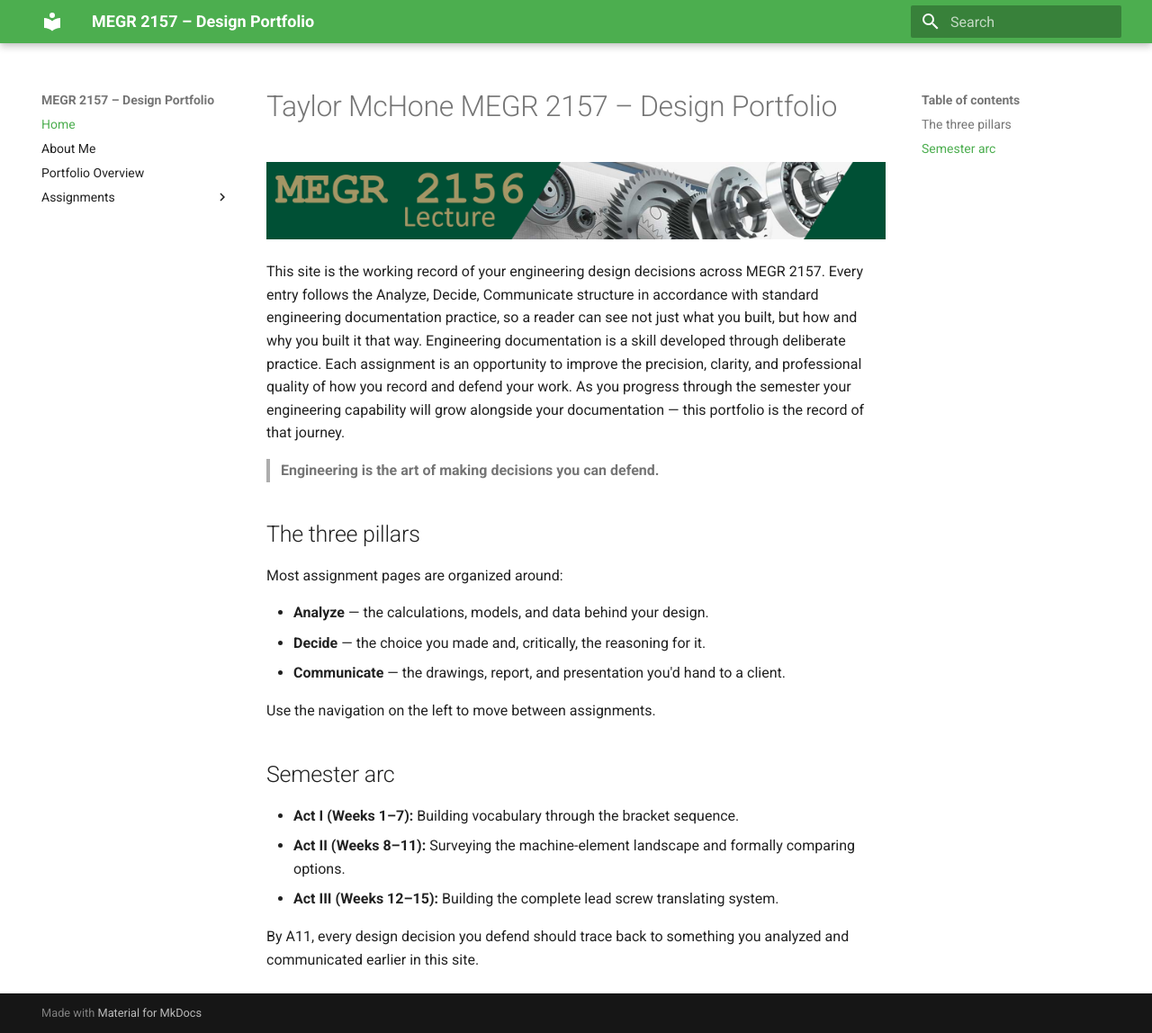
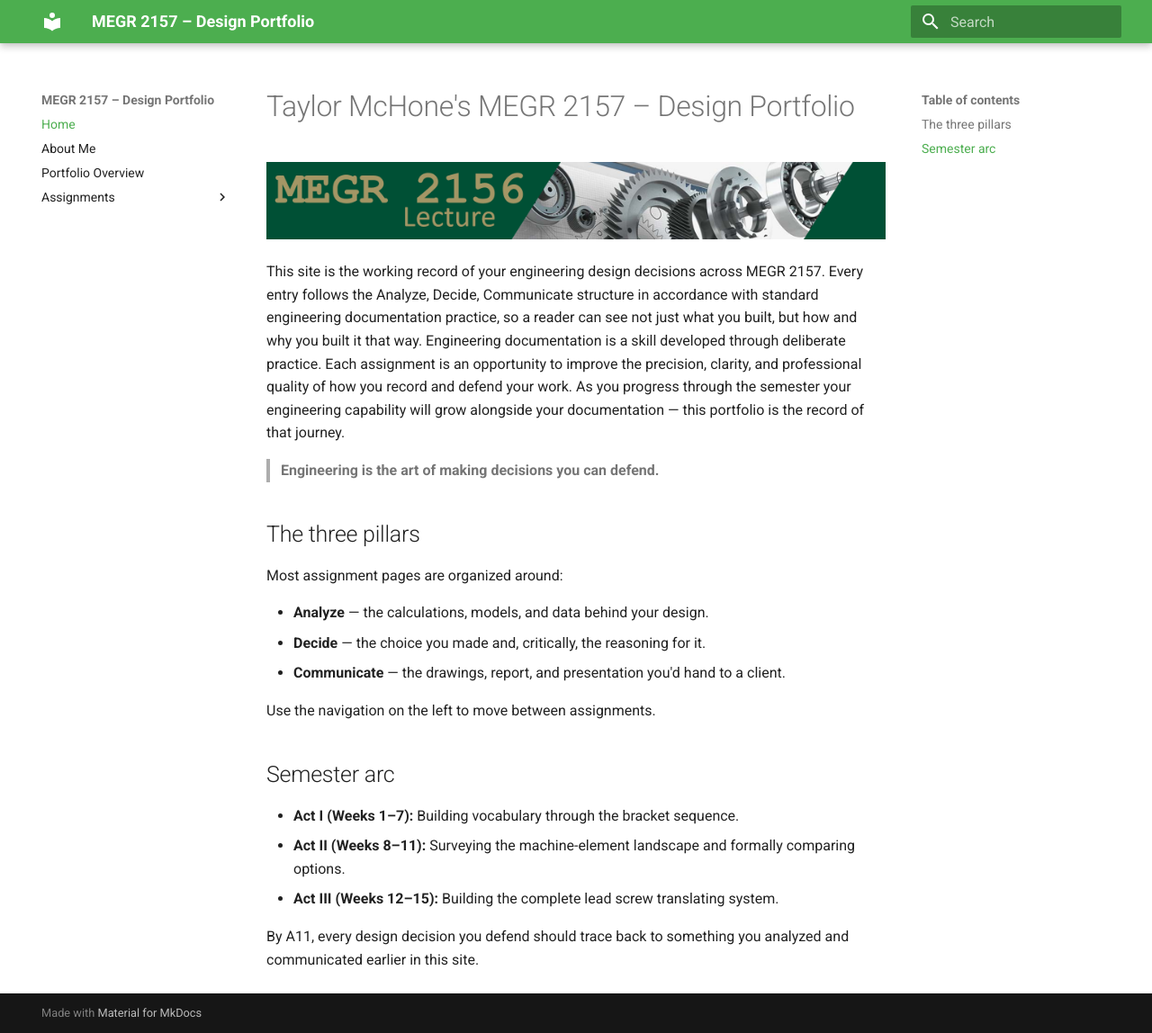
Before and after one commit to THMcHone912/Taylors-MEGR2156-Portfolio, an MkDocs documentation site: the page built from docs/index.md, in a window 1280 px wide and 1148 px high. Shown: the whole window at 90% size. Built offline with MkDocs 1.6.1 and Material for MkDocs 9.7.7, drawn with Linux system fonts in a browser that asks for light colours.

```diff
--- a/docs/index.md
+++ b/docs/index.md
@@ -1,4 +1,4 @@
-# Taylor McHone MEGR 2157 – Design Portfolio
+# Taylor McHone's MEGR 2157 – Design Portfolio
 
 ![MEGR 2156-7 Title](MEGR2156title.png)
 
```
